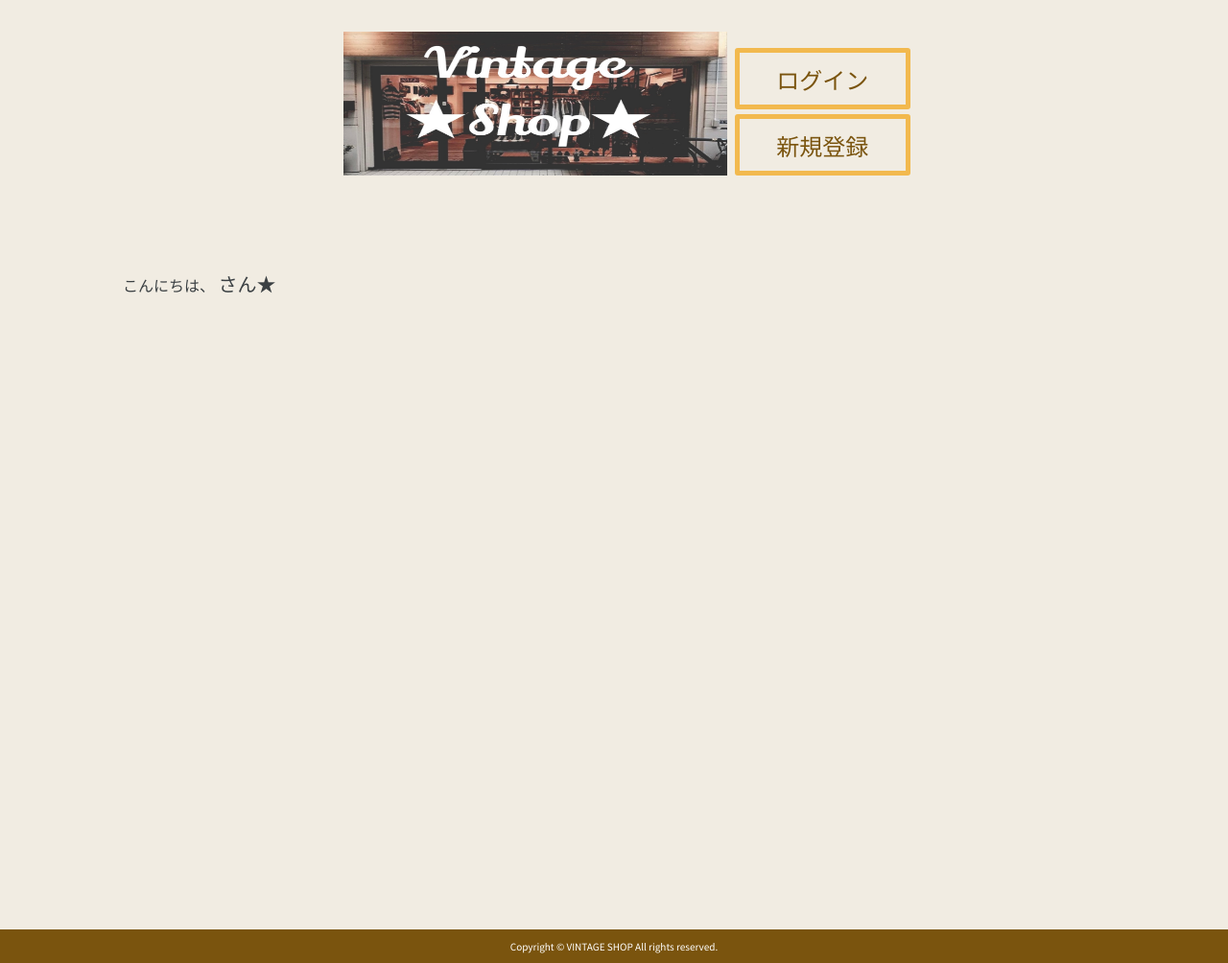
After one commit to gobaru/vintage-shop617, a Rails app: page /shops/index in a window 1280 px wide. The commit adds this page. Shown: the whole page at 96% size. Run offline with Rails 7, Linux system fonts and the light colour scheme; style sheets or scripts are compiled from the project's sources.

Commit message:
フロントの実装

```diff
--- /dev/null
+++ b/app/assets/stylesheets/shops.scss
@@ -0,0 +1,3 @@
+// Place all the styles related to the shops controller here.
+// They will automatically be included in application.css.
+// You can use Sass (SCSS) here: http://sass-lang.com/
--- /dev/null
+++ b/app/assets/stylesheets/style.css
@@ -0,0 +1,115 @@
+/* リセットCSS */
+* {
+  box-sizing: border-box;
+}
+
+html,
+body,
+ul,
+li,
+h1,
+h2,
+p,
+div {
+  margin: 0;
+  padding: 0;
+}
+
+body {
+  font-family: "Noto Sans JP", "Hiragino Kaku Gothic ProN W3", sans-serif;
+  color: #3b4043;
+  background-color:#f1ece2;
+}
+
+li {
+  list-style: none;
+}
+
+img {
+  max-width: 100%;
+  vertical-align: bottom;
+}
+
+a {
+  text-decoration: none;
+  color: #3b4043;
+}
+
+/* ヘッダー */
+
+.header {
+  /* background-color: #f1f8fe; */
+  margin-bottom: 48px;
+  padding: 20px 0;
+
+}
+.inner {
+  width: 1024px;
+  margin: 0 auto;
+}
+
+.nav {
+  width: 100%;
+  display: flex;
+  justify-content: space-between;
+}
+
+.logo {
+  width: 400px;
+  height: 150px;
+  margin-left: 230px;
+  margin-top: 13px
+}
+
+.nav__right {
+  margin: 30px;
+
+}
+
+.nav__btn1,
+.nav__btn2 {
+  display: inline-block;
+  padding: 0.4em 1.6em;
+  font-size: 1.5em;
+  color: #7a540e;
+  text-decoration: none;
+  user-select: none;
+  border: 5px #f2b94e solid;
+  border-radius: 3px;
+  transition: 0.4s ease;
+}
+
+.nav__btn1 {
+  margin-bottom: 5px;
+}
+
+/* メイン */
+
+.greeting{
+  margin-bottom: 20px;
+}
+.greeting__link{
+  text-decoration: none;
+  font-size: 20px;
+}
+
+.card__wrapper {
+  display: flex;
+  flex-wrap: wrap;
+  justify-content: space-between;
+  align-items: center;
+  min-height: calc(100vh - 161px);
+}
+
+
+/* フッター */
+
+.footer {
+  background-color:#7a540e;
+  padding: 10px 0;
+}
+.copyright {
+  text-align: center;
+  color: #fff;
+  font-size: 10px;
+}
--- /dev/null
+++ b/app/controllers/shops_controller.rb
@@ -0,0 +1,4 @@
+class ShopsController < ApplicationController
+  def index
+  end
+end
--- /dev/null
+++ b/app/helpers/shops_helper.rb
@@ -0,0 +1,2 @@
+module ShopsHelper
+end
--- a/app/views/layouts/application.html.erb
+++ b/app/views/layouts/application.html.erb
@@ -1,15 +1,33 @@
 <!DOCTYPE html>
 <html>
   <head>
-    <title>VintageShop617</title>
+    <meta name="viewport" content="width=device-width, initial-scale=1.0" />
+    <title>VintageShop</title>
     <%= csrf_meta_tags %>
     <%= csp_meta_tag %>
 
     <%= stylesheet_link_tag 'application', media: 'all', 'data-turbolinks-track': 'reload' %>
     <%= javascript_pack_tag 'application', 'data-turbolinks-track': 'reload' %>
+    <link href="https://fonts.googleapis.com/css?family=Noto+Sans+JP:400,700,900&display=swap" rel="stylesheet">
   </head>
 
   <body>
+    <header class="header">
+      <div class="inner">
+        <div class="nav">
+          <div class="nav__left">
+            <%= link_to image_tag("logo.png", class: :logo), root_path %>
+          </div>
+            <div class="nav__right">
+              <%= link_to "ログイン", "#", class: :nav__btn1 %>
+              <%= link_to "新規登録", "#", class: :nav__btn2 %>
+            </div>
+        </div>
+      </div>
+    </header>
     <%= yield %>
+    <footer class="footer">
+      <p class="copyright">Copyright © VINTAGE SHOP All rights reserved.</p>
+    </footer>
   </body>
 </html>
--- /dev/null
+++ b/app/views/shops/index.html.erb
@@ -0,0 +1,10 @@
+<main class="main">
+  <div class="inner">
+      <div class="greeting">
+        こんにちは、
+        <%= link_to "さん★", "#", class: :greeting__link %>
+      </div>
+    <div class="card__wrapper">
+    </div>
+  </div>
+</main>
--- a/config/routes.rb
+++ b/config/routes.rb
@@ -1,3 +1,4 @@
 Rails.application.routes.draw do
-  # For details on the DSL available within this file, see https://guides.rubyonrails.org/routing.html
+  get 'shops/index'
+  root to: "shops#index"
 end
```
Also changed, not shown: test/controllers/shops_controller_test.rb (added, +9 -0 lines), app/assets/images/logo.png (added).
